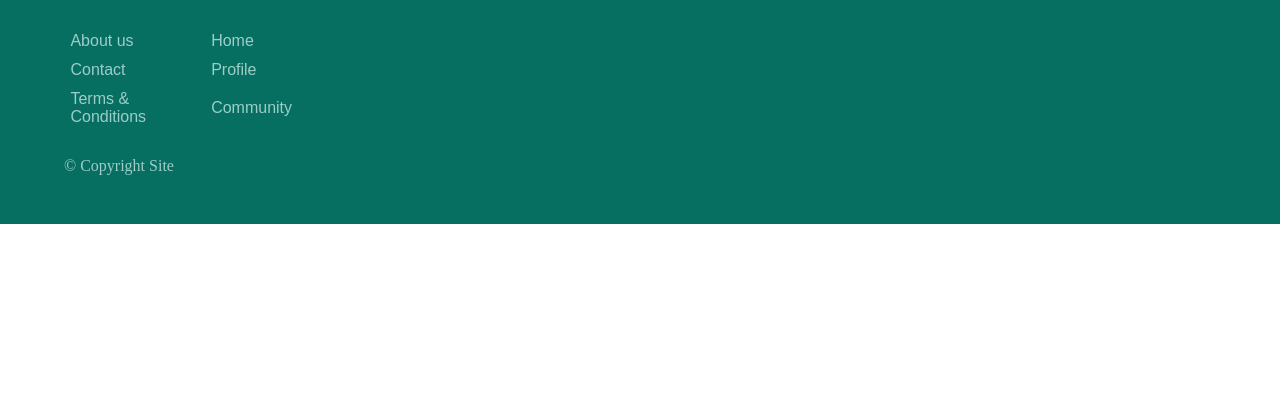
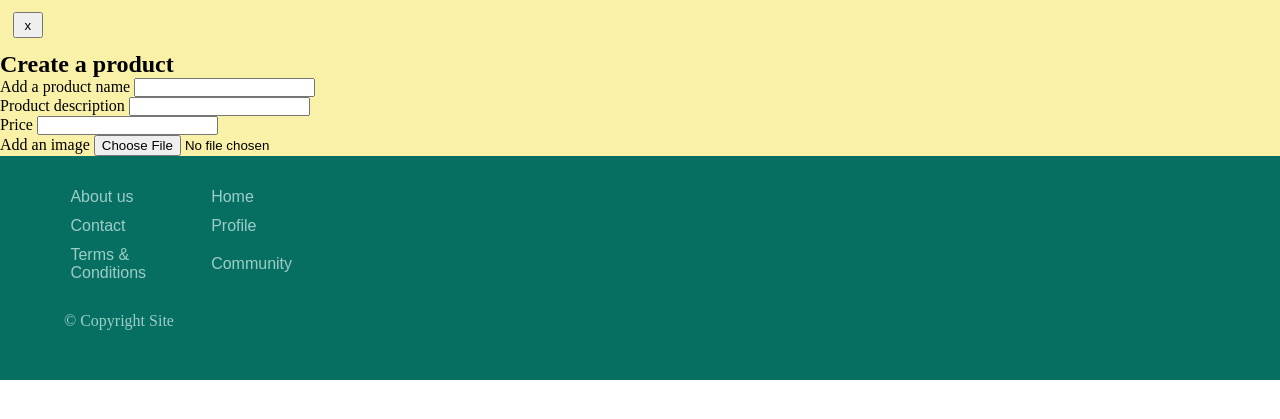
Before and after one commit to NathanHelm/cosc_360_Final_Project, a PHP site: page /createProduct.html in a window 1280 px wide. Shown: the part 73-492 px from the top of the page. Run offline with PHP 8.4, Linux system fonts and the light colour scheme.

Commit message:
Added input fields to createProduct

```diff
--- a/createProduct.css
+++ b/createProduct.css
@@ -2,3 +2,22 @@
     margin:0;
     padding:0;
  }
+
+ #back {
+    background-color: #FAF1A8;
+    padding: 0%;
+    margin: 0%;
+  }
+
+  #backButton {
+    padding: 0.25% 0.75%;
+    margin: 1%;
+  }
+
+  #backButton:hover {
+    cursor:pointer;
+  }
+
+  #createAProduct {
+    background-color: #FAF1A8;
+  }
--- a/createProduct.html
+++ b/createProduct.html
@@ -16,8 +16,8 @@
                 <p class="logo">Mosaic</p>
 
                 <ul>
-                    <li class="basic"><a href="">Products</a></li>
-                    <li class="basic"><a href="">Sell</a></li>
+                    <li class="basic"><a href="./home.html#products">Products</a></li>
+                    <li class="basic"><a href="./createProduct.html">Sell</a></li>
                     <li class="basic"><a href="">Community</a></li>
                     <li class="basic"><a href="">Terms</a></li>
                     <li class="basic"><a href="">Contact</a></li>
@@ -28,8 +28,32 @@
             </nav>
         </header>
 
+        <section id="back">
+            <a href="./home.html#products"><button id="backButton">x</button></a>
+        </section>
+
         <section id="createAProduct">
+            <h1>Create a product</h1>
 
+            <form>
+                <label>Add a product name</label>
+                <input type="text">
+
+                <br>
+
+                <label>Product description</label>
+                <input type="text">
+
+                <br>
+
+                <label>Price</label>
+                <input type="text">
+
+                <br>
+
+                <label>Add an image</label>
+                <input type="file">
+            </form>
         </section>
 
         <footer>
--- a/home.html
+++ b/home.html
@@ -18,7 +18,7 @@
 
                 <ul>
                     <li class="basic"><a href="#products">Products</a></li>
-                    <li class="basic"><a href="">Sell</a></li>
+                    <li class="basic"><a href="./createProduct.html">Sell</a></li>
                     <li class="basic"><a href="">Community</a></li>
                     <li class="basic"><a href="">Terms</a></li>
                     <li class="basic"><a href="">Contact</a></li>
--- a/productDetails.html
+++ b/productDetails.html
@@ -18,8 +18,8 @@
                 <p class="logo">Mosaic</p>
 
                 <ul>
-                    <li class="basic"><a href="">Products</a></li>
-                    <li class="basic"><a href="">Sell</a></li>
+                    <li class="basic"><a href="./home.html#products">Products</a></li>
+                    <li class="basic"><a href="./createProduct.html">Sell</a></li>
                     <li class="basic"><a href="">Community</a></li>
                     <li class="basic"><a href="">Terms</a></li>
                     <li class="basic"><a href="">Contact</a></li>
```
